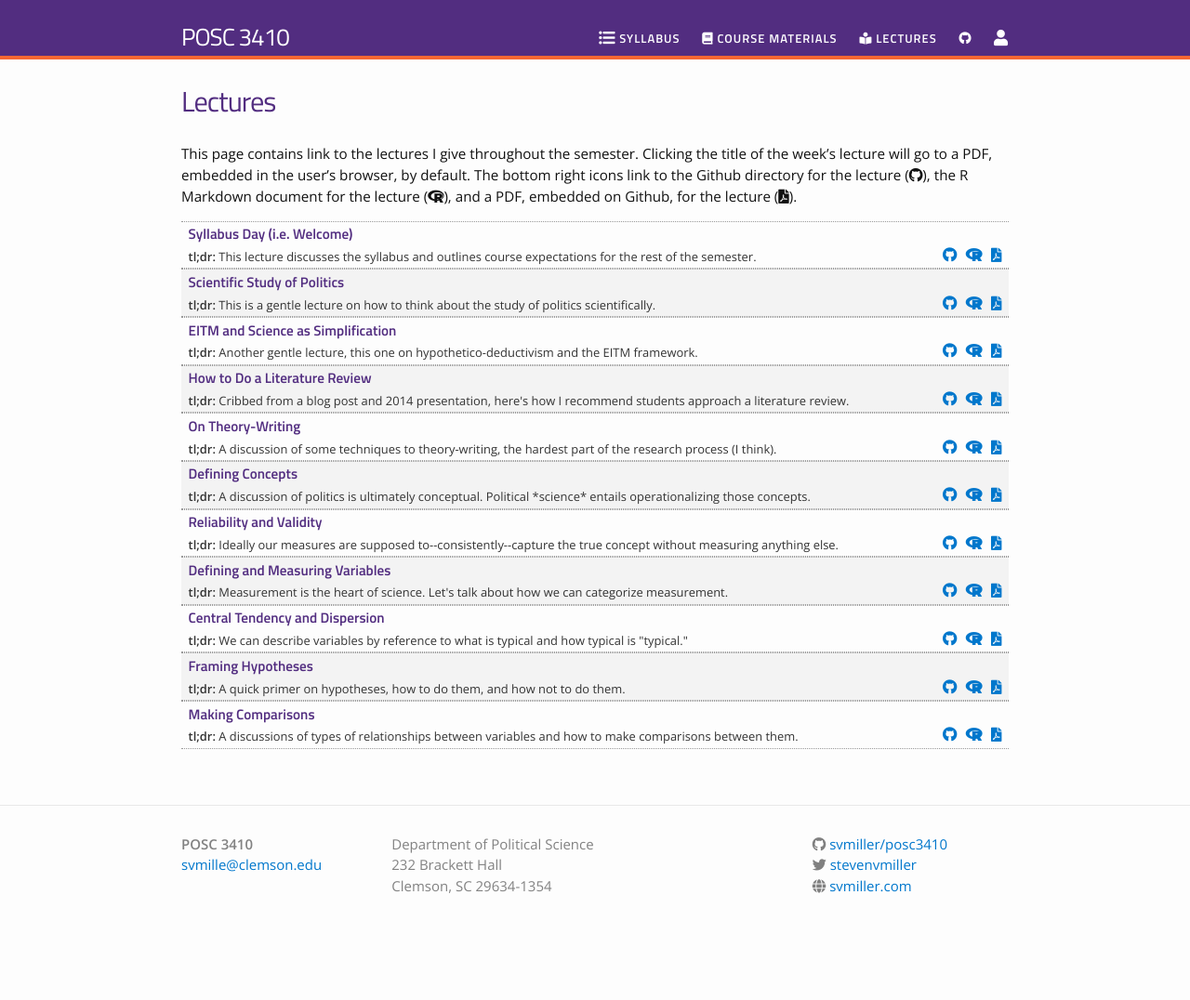
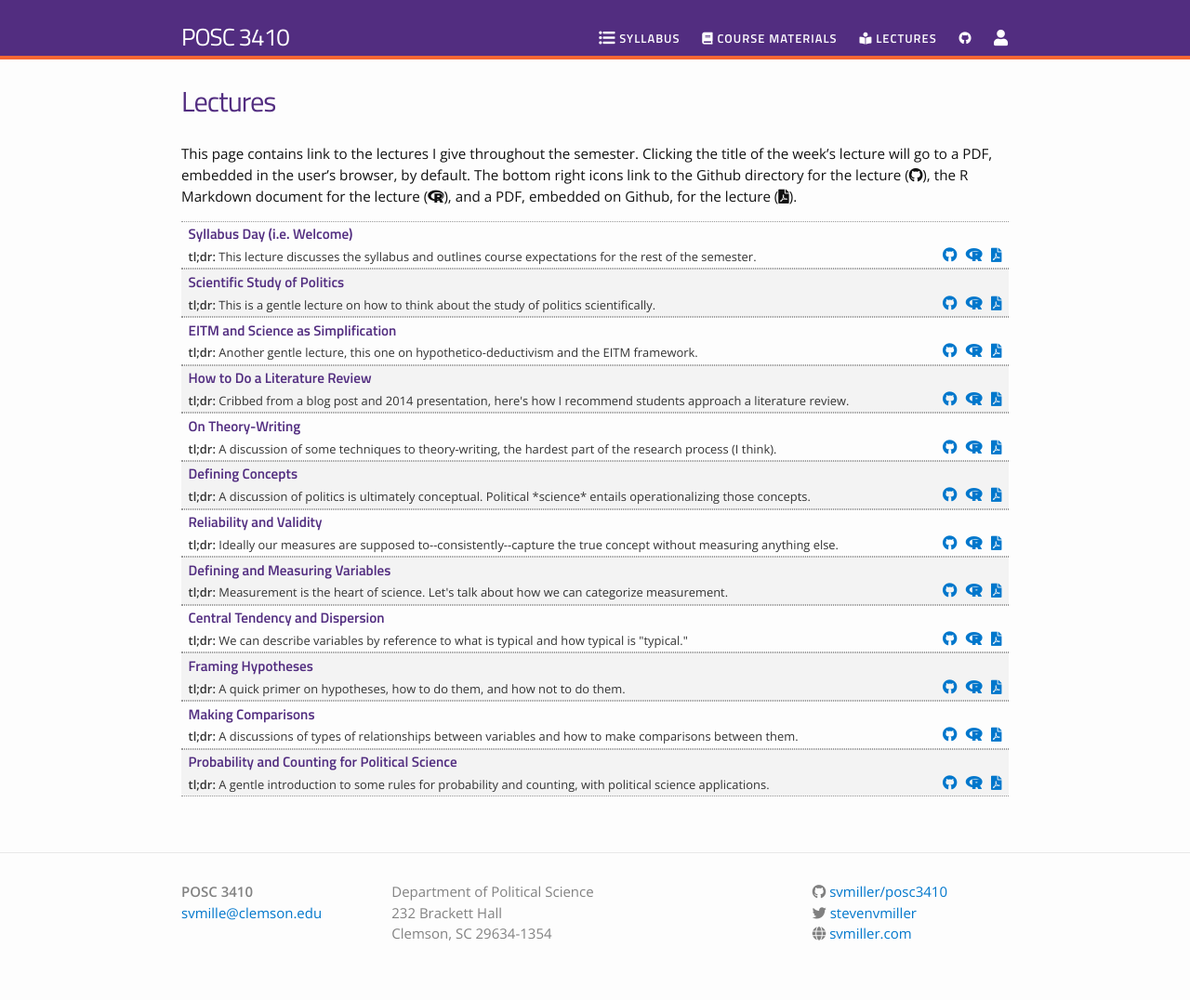
Before and after one commit to svmiller/posc3410, a Jekyll site: the page built from lectures.md, in a window 1280 px wide. Shown: the whole page at 93% size. Built offline with Jekyll 4.4.1, drawn with Linux system fonts in a browser that asks for light colours; nearby versions of some CDN libraries; before the commit the page ends 1024 px from its top, so only the background shows below that.

Commit message:
commit the lecture

```diff
--- a/_data/lectures.yml
+++ b/_data/lectures.yml
@@ -52,3 +52,8 @@
   filename: making-comparisons
   dirname: making-comparisons
   tldr: "A discussions of types of relationships between variables and how to make comparisons between them."
+
+- title: "Probability and Counting for Political Science"
+  filename: probability-1
+  dirname: probability-1
+  tldr: "A gentle introduction to some rules for probability and counting, with political science applications."
```
